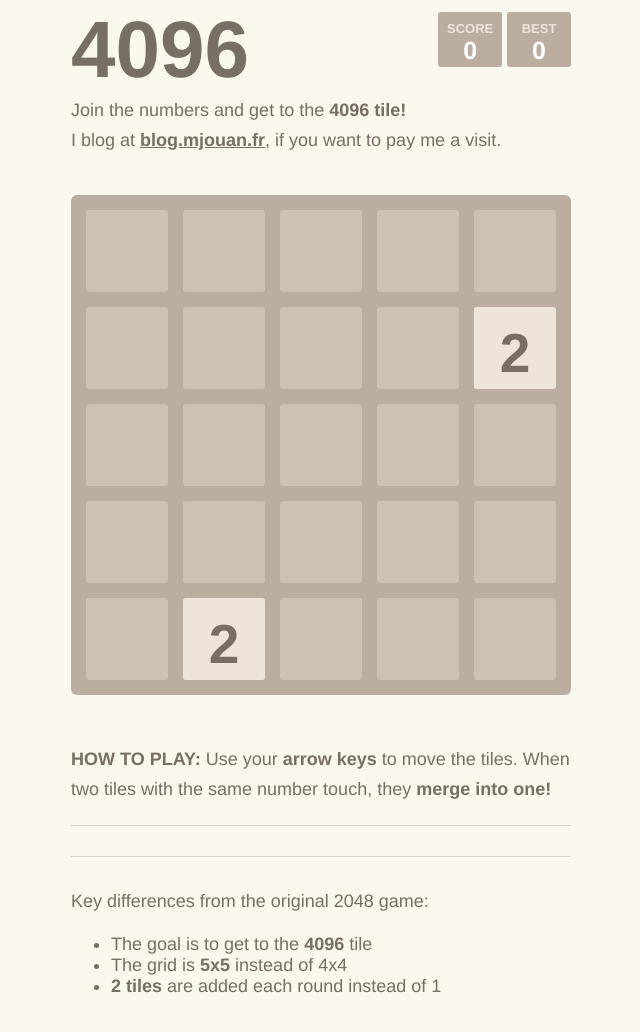
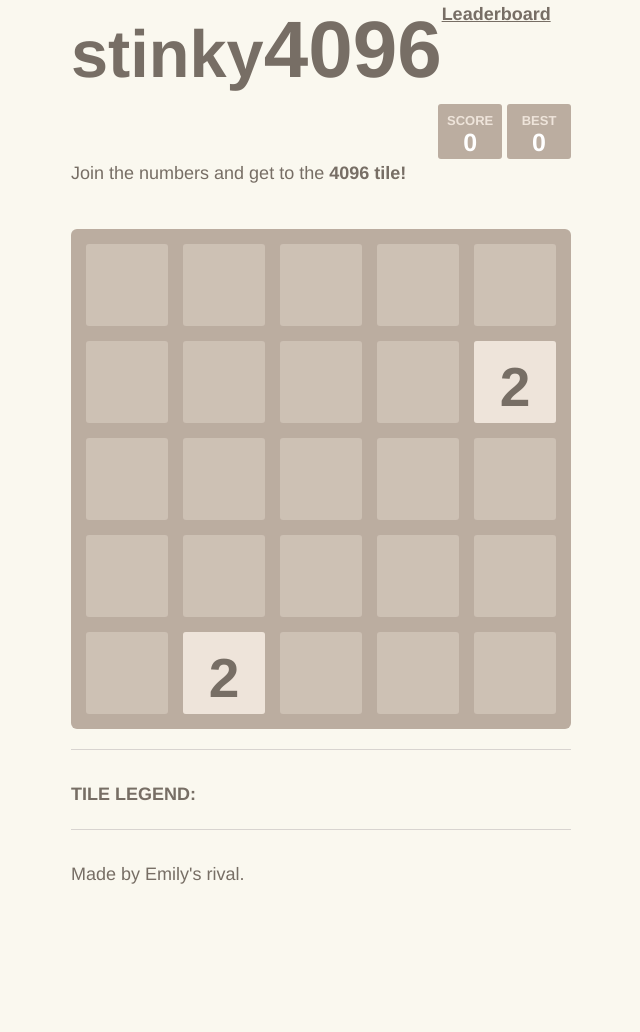
Before and after one commit to 25schung/stinky4096, a plain HTML site: page index.html in a window 1280 px wide. Shown: the part 76-1108 px from the top of the page, without its empty margins (319-959 px from the left). After the commit the page ends 1046 px from the top, so only its background shows below. Drawn offline with nearby package versions, Linux system fonts and the light colour scheme; a web font is replaced by a local one.

Commit message:
Update index.html

```diff
--- a/index.html
+++ b/index.html
@@ -13,18 +13,30 @@
 	  <meta name="HandheldFriendly" content="True">
 	  <meta name="MobileOptimized" content="320">
 	  <meta name="viewport" content="width=device-width, target-densitydpi=160dpi, initial-scale=1.0, maximum-scale=1, user-scalable=no, minimal-ui">
+	  <meta name="format-detection" content="telephone=no" />
 </head>
 <body>
   <div class="container">
     <div class="heading">
-      <h1 class="title">4096</h1>
+      <h1 class="title"><small>stinky</small>4096</h1>
       <div class="scores-container">
         <div class="score-container">0</div>
         <div class="best-container">0</div>
       </div>
+		<div class="leaderboard-controls">
+  <a class="leaderboard-button">Leaderboard</a>
+</div>
+
+<div class="leaderboard-panel" hidden>
+  <div class="leaderboard-header">
+    <strong>Global Leaderboard</strong>
+    <a class="leaderboard-close">Close</a>
+  </div>
+  <div class="leaderboard-status">Loading…</div>
+  <ol class="leaderboard-list"></ol>
+</div>
     </div>
     <p class="game-intro">Join the numbers and get to the <strong>4096 tile!</strong></p>
-    <p class="game-intro">I blog at <a href="https://blog.mjouan.fr" onclick="trackOutboundLink('https://blog.mjouan.fr'); return false;">blog.mjouan.fr</a>, if you want to pay me a visit.</p>
     <div class="game-container">
       <div class="game-message">
         <p></p>
@@ -76,22 +88,15 @@
 
       </div>
     </div>
-
-    <p class="game-explanation">
-      <strong class="important">How to play:</strong> Use your <strong>arrow keys</strong> to move the tiles. When two tiles with the same number touch, they <strong>merge into one!</strong>
+	<hr>
+    <p class="tile-legend"><strong class="important">Tile Legend:</strong></p>
+    <hr>
+	<p class="credits">
+      Made by Emily's rival.
     </p>
-    <hr>
-    <hr>
-    <p>
-    Key differences from the original 2048 game:
-    </p>
-    <ul>
-      <li>The goal is to get to the <strong>4096</strong> tile</li>
-      <li>The grid is <strong>5x5</strong> instead of 4x4</li>
-      <li><strong>2 tiles</strong> are added each round instead of 1</li>
-    </ul>
   </div>
 
+	<script src="https://cdn.jsdelivr.net/npm/@supabase/supabase-js@2"></script>
   <script src="js/animframe_polyfill.js"></script>
   <script src="js/keyboard_input_manager.js"></script>
   <script src="js/html_actuator.js"></script>
@@ -101,23 +106,5 @@
   <script src="js/game_manager.js"></script>
   <script src="js/application.js"></script>
 
-  <script>
-    (function(i,s,o,g,r,a,m){i['GoogleAnalyticsObject']=r;i[r]=i[r]||function(){
-    (i[r].q=i[r].q||[]).push(arguments)},i[r].l=1*new Date();a=s.createElement(o),
-    m=s.getElementsByTagName(o)[0];a.async=1;a.src=g;m.parentNode.insertBefore(a,m)
-    })(window,document,'script','//www.google-analytics.com/analytics.js','ga');
-
-    ga('create', 'UA-37428276-3', 'mattjmattj.github.io');
-    ga('send', 'pageview');
-
-    var trackOutboundLink = function(url) {
-    ga('send', 'event', 'outbound', 'click', url, {
-     'transport': 'beacon',
-     'hitCallback': function(){document.location = url;}
-    });
-}
-
-  </script>
-
 </body>
 </html>
```
Lines whose indentation alone changed are shown as unchanged.
